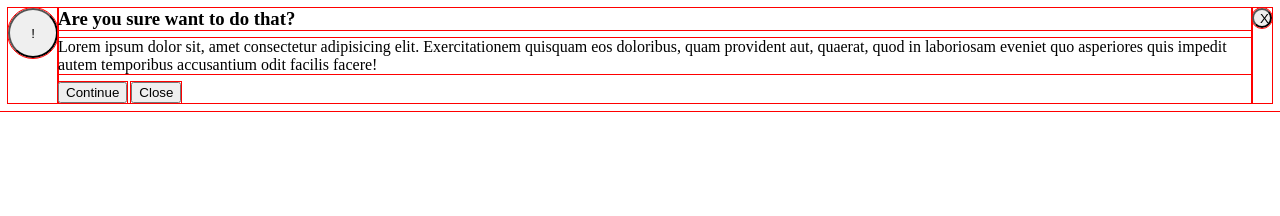
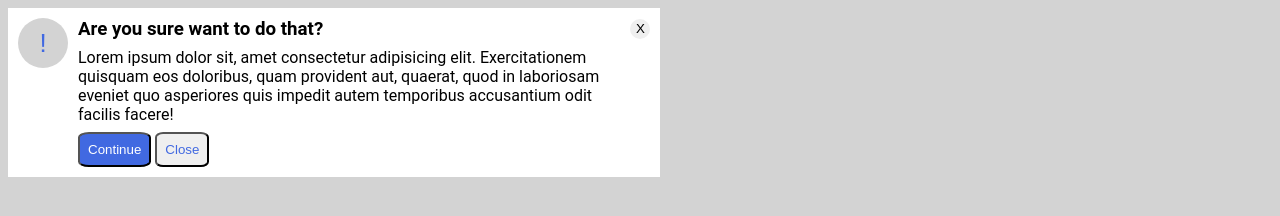
Before and after one commit to gmaravind17/top-css-flexbox, a plain HTML site: page index.html in a window 1280 px wide. Drawn offline with Linux system fonts and the light colour scheme.

Commit message:
Alert box challenge complete

```diff
--- a/alert-box.css
+++ b/alert-box.css
@@ -1,15 +1,27 @@
 * {
-    outline: solid red 1px;
+    /* outline: solid red 1px; */
 }
-
+body {
+    background-color: lightgray;
+    font-family: Roboto, sans-serif;
+}
 .container {
     display: flex;
+    width: 50%;
+    background-color: white;
+    justify-content: space-around;
+    gap: 10px;
+    padding: 10px;
 }
 
 .bang-icon button{
     width: 50px;
     height: 50px;
     border-radius: 50%;
+    background-color: lightgray;
+    font-size: 26px;
+    color: royalblue;
+    border: none;
 }
 .content p, .content h3{
     margin-top: 0px;
@@ -19,7 +31,16 @@
     width: 20px;
     height: 20px;
     border-radius: 50%;
+    border: none;
 }
-/* .round {
-    border-radius: 50%;
-} */
+.continue-btn {
+    background-color: royalblue;
+    color: white;
+    padding: 8px;
+    border-radius: 15%;
+}
+.close-btn {
+    color: royalblue;
+    padding: 8px;
+    border-radius: 15%;
+}
--- a/index.html
+++ b/index.html
@@ -16,8 +16,8 @@
         <div class="content">
             <h3>Are you sure want to do that?</h3>
             <p>Lorem ipsum dolor sit, amet consectetur adipisicing elit. Exercitationem quisquam eos doloribus, quam provident aut, quaerat, quod in laboriosam eveniet quo asperiores quis impedit autem temporibus accusantium odit facilis facere!</p>
-            <button>Continue</button>
-            <button>Close</button>
+            <button class="continue-btn">Continue</button>
+            <button class="close-btn">Close</button>
         </div>
         <div class="close-icon">
             <button class="round">X</button>
```
